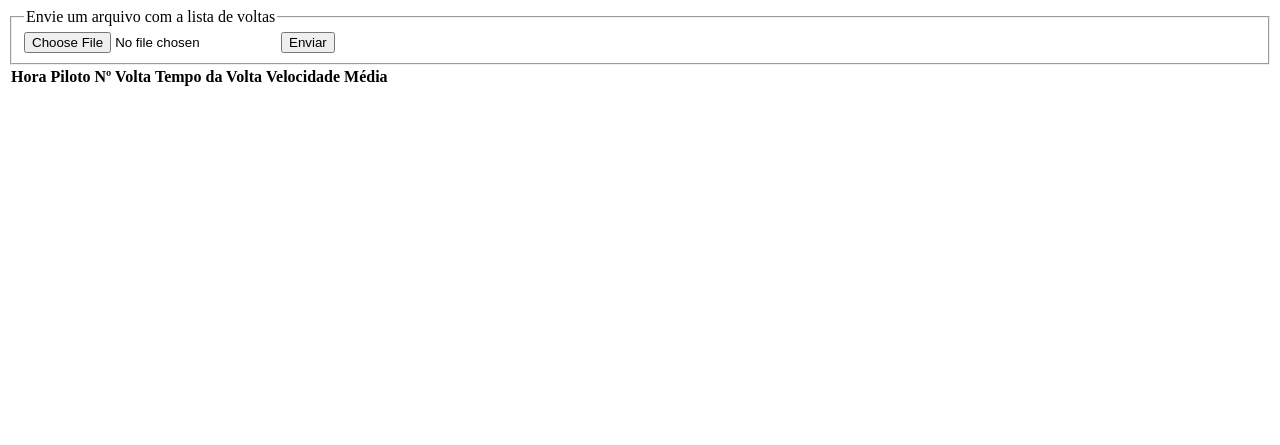
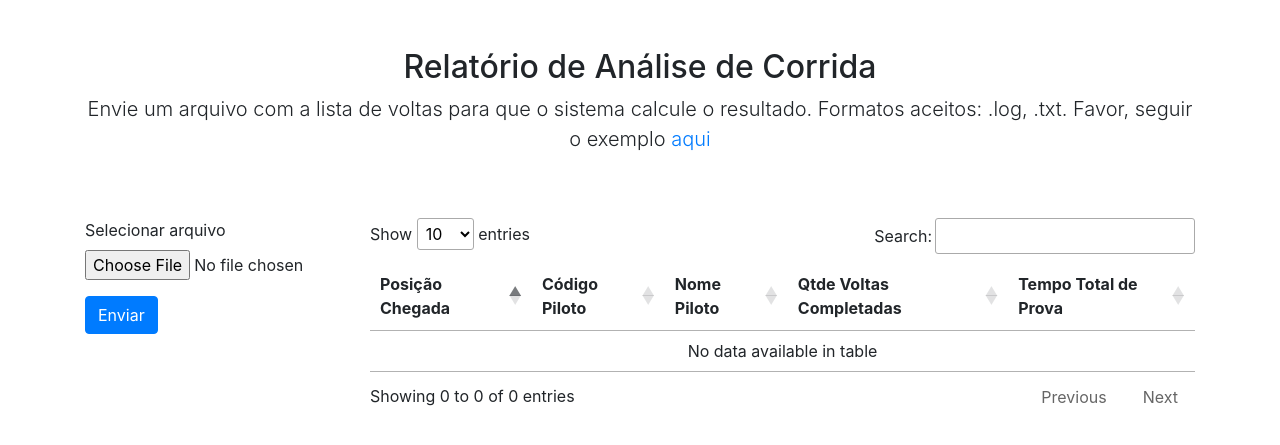
Before and after one commit to vitorapaiva/lap-manager, a PHP site: page / in a window 1280 px wide. Shown: the top 445 px of the page. Run offline with PHP 8.4, Linux system fonts and the light colour scheme; lists and menus that the app fills with data are empty; some libraries are stand-ins or nearby versions.

Commit message:
Finalizacao da versao basica

```diff
--- /dev/null
+++ b/classes/FileValidation.php
@@ -0,0 +1,64 @@
+<?php
+//Classe adaptada apartir de https://www.php.net/manual/pt_BR/features.file-upload.php#114004
+class FileValidation{
+
+	public function checkForErrors(){
+		try {
+
+			if(!file_exists($_FILES['raceInfo']['tmp_name']) || !is_uploaded_file($_FILES['raceInfo']['tmp_name'])){
+				throw new RuntimeException('Nenhum arquivo enviado.');
+			}
+
+		    if (!isset($_FILES['raceInfo']['error']) || is_array($_FILES['raceInfo']['error'])) {
+		        throw new RuntimeException('Arquivo inválido.');
+		    }
+
+		    switch ($_FILES['raceInfo']['error']) {
+		        case UPLOAD_ERR_OK:
+		            break;
+		        case UPLOAD_ERR_NO_FILE:
+		            throw new RuntimeException('Nenhum arquivo enviado.');
+		        case UPLOAD_ERR_INI_SIZE:
+		        case UPLOAD_ERR_FORM_SIZE:
+		            throw new RuntimeException('Arquivo maior que o limite.');
+		        default:
+		            throw new RuntimeException('Error desconhecido.');
+		    }
+
+		    if ($_FILES['raceInfo']['size'] > 1000000) {
+		        throw new RuntimeException('Arquivo maior que o limite.');
+		    }
+
+
+		    $finfo = new finfo(FILEINFO_MIME_TYPE);
+
+		    if (false === $ext = array_search($finfo->file($_FILES['raceInfo']['tmp_name']),array('log' => 'text/plain','txt' => 'text/plain'),true)) {
+		        throw new RuntimeException('Formato de arquivo inválido.');
+		    }
+
+		    $finfo = new SplFileInfo($_FILES['raceInfo']['name']);
+
+		    if (false === $ext = array_search($finfo->getExtension(),array('log' ,'txt'),true)) {
+		        throw new RuntimeException('Extensão de arquivo inválida.');
+		    }
+
+		    $file=file($_FILES['raceInfo']['tmp_name']);
+		    if(count($file)==0){
+		    	throw new RuntimeException('Linhas insuficientes.');
+		    }
+		    $firstLine=array_filter(explode(' ',preg_replace('!\s+!', ' ', $file[0])));
+		    if(count($firstLine)!=10){
+		    	throw new RuntimeException('Linha titulo fora do padrão.');
+		    }
+
+		    return ["result"=>true];
+
+		} catch (RuntimeException $e) {
+
+		    return ["result"=>false,
+		    		"message"=>$e->getMessage()];
+
+		}
+	}
+}
+?>
--- a/classes/LapManagerController.php
+++ b/classes/LapManagerController.php
@@ -1,29 +1,12 @@
 <?php
+
+include ('classes/LapManagerModel.php');
 
 class LapManagerController {
 
-    public function turnFileIntoArray($fileName){
-    	if($fileName){
-    		$raceInfo=file($fileName);
-    		if($raceInfo){
-    			foreach($raceInfo as $line_num => $lap){
-    				$arrayLap[$line_num]=array_filter(explode(' ',preg_replace('!\s+!', ' ', $lap)));
-    			}
-    		}
-    	}
-    	return $arrayLap;
-    }
-
-    public function processFile($file){
-        $arrayLap=$this->turnFileIntoArray($file);
-        unset($arrayLap[0]);
-        var_dump($arrayLap);
-    	$polePosition=array_filter($arrayLap, array($this, 'calculatesPolePosition'));
-        $lapQty=array_filter($arrayLap, array($this, 'calculatesLapQty'));
-        $totalRaceTime=array_filter($arrayLap, array($this, 'calculatesTotalRaceTime'));
-        $bestLapByPilot=array_filter($arrayLap, array($this, 'calculateBestLapByPilot'));
-        $bestLap=array_filter($arrayLap, array($this, 'calculateBestLap'));
-        $averageSpeed=array_filter($arrayLap, array($this, 'calculateAverageSpeed'));
-        $averageSpeed=array_filter($arrayLap, array($this, 'calculateAverageSpeed'));
+   public function processFile($file){
+        $model=new LapManagerModel();
+        $raceResult=$model->raceResult($file);
+        return $raceResult;
     }
 }
--- /dev/null
+++ b/classes/LapManagerModel.php
@@ -0,0 +1,111 @@
+<?php
+
+
+class LapManagerModel {
+
+    private function turnFileIntoArray($fileName){
+        if($fileName){
+            $raceInfo=file($fileName);
+            if($raceInfo){
+                foreach($raceInfo as $line_num => $lap){
+                    $arrayFile[$line_num]=array_filter(explode(' ',preg_replace('!\s+!', ' ', $lap)));
+                }
+            }
+        }
+        if(is_array($arrayFile)){
+            unset($arrayFile[0]);
+            return $arrayFile;
+        }
+        return false;
+    }
+
+    private function organizeResult(array $arrayFile){
+        $arrayRace=[];
+        $maxLapNumber=0;
+        foreach($arrayFile as $line){
+            $dateTime=$line[0];
+            $pilotCode=$line[1];
+            $pilotName=$line[3];
+            $lapNumber=$line[4];
+            $lapDuration=$line[5];
+            $lapAverageSpeed=$line[6];
+            if(!isset($arrayRace["pilot"][$pilotCode]["pilotName"])){
+                $arrayRace["pilot"][$pilotCode]["pilotName"]=$pilotName;
+            }
+            $arrayRace["pilot"][$pilotCode]["lap"][$lapNumber]["dateTime"]=$dateTime;
+            $arrayRace["pilot"][$pilotCode]["lap"][$lapNumber]["lapDuration"]=$lapDuration;
+            $arrayRace["pilot"][$pilotCode]["lap"][$lapNumber]["lapAverageSpeed"]=$lapAverageSpeed;
+            if($lapNumber>=$maxLapNumber){
+                $maxLapNumber=$lapNumber;
+            }
+            $arrayRace["lastLap"]=$maxLapNumber;
+        }
+        return $arrayRace;
+    }
+
+    private function calculatesPolePosition(array $arrayRace){
+        $lastPlace=count($arrayRace["pilot"]);
+        $lastLap=$arrayRace["lastLap"];
+        foreach($arrayRace["pilot"] as $code => $resultLap){
+            $arrayRace["pilot"][$code]["position"]=$lastPlace;
+            foreach($arrayRace["pilot"] as $codeAdversary => $resultLapAdversary){
+                if(isset($resultLap["lap"][$lastLap]) && $code!=$codeAdversary){
+                    if(!isset($resultLapAdversary["lap"][$lastLap])){ //se o adversario nem completou a ultima volta
+                        $arrayRace["pilot"][$code]["position"]=$arrayRace["pilot"][$code]["position"]-1;
+                    }
+                    if(isset($resultLapAdversary["lap"][$lastLap]) && $resultLap["lap"][$lastLap]["dateTime"]<$resultLapAdversary["lap"][$lastLap]["dateTime"]){ //se o adversario completou mas em tempo maior
+                        $arrayRace["pilot"][$code]["position"]=$arrayRace["pilot"][$code]["position"]-1;
+                    }
+                }
+            }
+        }
+        return $arrayRace;
+    }
+
+    private function calculatesLapQty(array $arrayRace){
+        foreach($arrayRace["pilot"] as $code => $resultLap){
+            $arrayRace["pilot"][$code]["lapQty"]=count($arrayRace["pilot"][$code]["lap"]);
+        }
+        return $arrayRace;
+    }
+
+    private function calculatesTotalRaceTime(array $arrayRace){
+        $totalRaceTime='00:00:00';
+        foreach($arrayRace["pilot"] as $code => $resultLap){
+            if(isset($resultLap["lap"][1])){
+                $firstLapDateTime=new DateTime($resultLap["lap"][1]["dateTime"]);
+                $lastLapDateTime=new DateTime($resultLap["lap"][$arrayRace["pilot"][$code]["lapQty"]]["dateTime"]);
+                $lapDateTimeDiff=$firstLapDateTime->diff($lastLapDateTime);
+                $totalRaceTime=$lapDateTimeDiff->format("%H:%I:%S");
+            }
+            $arrayRace["pilot"][$code]["totalRaceTime"]=$totalRaceTime;
+        }
+        return $arrayRace;
+    }
+
+    private function calculateBestLapByPilot(array $arrayRace){
+        //implementar futuramente
+    }
+
+    private function calculateBestLap(){
+        //implementar futuramente
+    }
+
+    private function calculateAverageSpeed(){
+        //implementar futuramente
+    }
+
+    private function calculateTimeAfterFirst(){
+        //implementar futuramente
+    }
+
+    public function raceResult($file){
+        $arrayFile=$this->turnFileIntoArray($file);
+        $arrayRace=$this->organizeResult($arrayFile);
+        $arrayRace=$this->calculatesLapQty($arrayRace);
+        $arrayRace=$this->calculatesPolePosition($arrayRace);
+        $arrayRace=$this->calculatesTotalRaceTime($arrayRace);
+        return $arrayRace;
+    }
+
+}
--- a/index.php
+++ b/index.php
@@ -1,12 +1,4 @@
 <?php
 include ('classes/LapManagerController.php');
-
-
-
-if(isset($_FILES['raceInfo']))
-{
-  $lapManager=new LapManagerController();
-  $raceResult=$lapManager->processFile($_FILES['raceInfo']['tmp_name']);
-}
-
-require('views/index.view.php');
+include ('classes/FileValidation.php');
+require ('views/index.view.php');
--- a/views/index.view.php
+++ b/views/index.view.php
@@ -2,50 +2,90 @@
 
 <html>
 <head>
-	<meta charset="UTF-8">
+    <meta charset="utf-8">
+    <meta name="viewport" content="width=device-width, initial-scale=1, shrink-to-fit=no">
 	<title>Gerenciador de Corridas</title>
+	<link rel="stylesheet" href="https://maxcdn.bootstrapcdn.com/bootstrap/4.0.0/css/bootstrap.min.css" integrity="sha384-Gn5384xqQ1aoWXA+058RXPxPg6fy4IWvTNh0E263XmFcJlSAwiGgFAW/dAiS6JXm" crossorigin="anonymous">
+	<link rel="stylesheet" type="text/css" href="https://cdn.datatables.net/1.10.19/css/jquery.dataTables.css">
 </head>
 <body>
-	<div style='display:block;'>
+	<div class="container">
+		<div class="py-5 text-center">
+	        <h2>Relatório de Análise de Corrida</h2>
+	        <p class="lead">Envie um arquivo com a lista de voltas para que o sistema calcule o resultado. Formatos aceitos: .log, .txt. Favor, seguir o exemplo <a href="exemplo.log" target="_blank">aqui</a></p>
+	      </div>
+		<div class='row'>
+			<div class="col-md-3">
 				<form action="index.php" method="post"  enctype="multipart/form-data">
-		    <fieldset>
-		        <legend>Envie um arquivo com a lista de voltas</legend>
+				    <div class="form-group">
+				    	<label>Selecionar arquivo</label>
+				        <input type="file" class="form-control-file mb-2" name="raceInfo" required>
+				        <?php
+				        	if(isset($_FILES['raceInfo'])){
+								$fileValidation=new FileValidation();
+								$result=$fileValidation->checkForErrors();
 
-		        <input type="file" name="raceInfo" placeholder="Selecionar arquivo">
-
-		        <button type="submit" class="pure-button pure-button-primary">Enviar</button>
-		    </fieldset>
+								if($result["result"]===true)
+								{
+								  	$lapManager=new LapManagerController();
+									$raceResult=$lapManager->processFile($_FILES['raceInfo']['tmp_name']);
+								}
+								else{
+									echo '<div class="alert alert-danger" role="alert">';
+									echo $result["message"];
+									echo '</div>';
+								}
+							}
+				        ?>
+				    </div>
+				    <button type="submit" class="btn btn-primary">Enviar</button>
 				</form>
 			</div>
-
-	<div style='display:block;'>
-		<table>
+			<div class="col-md-9">
+				<table id="race_result" >
 					<thead>
 						<tr>
-					<th>Hora</th>
-					<th>Piloto</th>
-					<th>Nº Volta</th>
-					<th>Tempo da Volta</th>
-					<th>Velocidade Média</th>
+							<th>Posição Chegada</th>
+							<th>Código Piloto</th>
+							<th>Nome Piloto</th>
+							<th>Qtde Voltas Completadas</th>
+							<th>Tempo Total de Prova</th>
 						</tr>
 					</thead>
+					<tbody>
 						<?php
-			if(isset($_FILES['raceInfo']))
+						if(isset($raceResult))
 						{
-				foreach($raceInfo['result'] as $pilotPosition) :
+							foreach($raceResult["pilot"] as $code=>$pilotResult) :
 						?>
 							<tr>
-					<td> <?php $lap->hora ?></td>
-					<td> <?php $lap->piloto ?></td>
-					<td> <?php $lap->volta ?></td>
-					<td> <?php $lap->tempo ?></td>
-					<td> <?php $lap->velocidade ?></td>
+								<td> <?php echo $pilotResult["position"]; ?></td>
+								<td> <?php echo $code; ?></td>
+								<td> <?php echo $pilotResult["pilotName"]; ?></td>
+								<td> <?php echo $pilotResult["lapQty"]; ?></td>
+								<td> <?php echo $pilotResult["totalRaceTime"]; ?></td>
 							</tr>
 						<?php
 							endforeach;
 						}
 						?>
+					</tbody>
 				</table>
 			</div>
+		</div>
+	</div>
+	<script src="https://ajax.googleapis.com/ajax/libs/jquery/3.4.0/jquery.min.js"></script>
+	<script src="https://maxcdn.bootstrapcdn.com/bootstrap/4.0.0/js/bootstrap.min.js" integrity="sha384-JZR6Spejh4U02d8jOt6vLEHfe/JQGiRRSQQxSfFWpi1MquVdAyjUar5+76PVCmYl" crossorigin="anonymous"></script>
+	<script type="text/javascript" charset="utf8" src="https://cdn.datatables.net/1.10.19/js/jquery.dataTables.js"></script>
+	<script>
+		$(document).ready(function() {
+		    $('#race_result').DataTable( {
+		        columnDefs: [ {
+		            targets: [ 0 ],
+		            orderData: [ 0, 1 ]
+		        } ]
+		    } );
+		} );
+	</script>
 </body>
 </html>
```
Also changed, not shown: 1 other file. Lines whose indentation alone changed are shown as unchanged.
